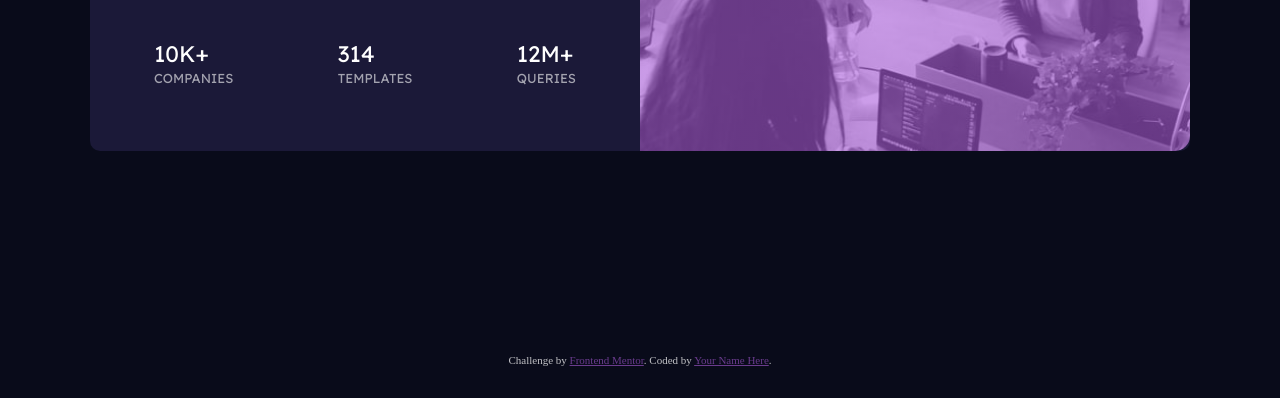
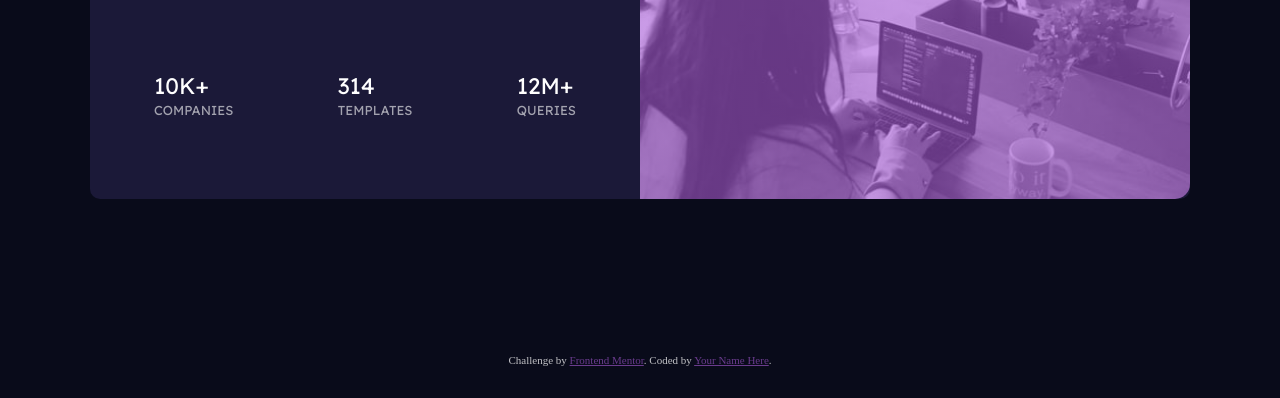
Before and after one commit to rabahmilano/stats-preview-card-component-main, a plain HTML site: page index.html in a window 1280 px wide. Shown: the part 402-800 px from the top of the page. Drawn offline with Linux system fonts and the light colour scheme.

Commit message:
Update style
padding(stats top-container)

```diff
--- a/styles.css
+++ b/styles.css
@@ -89,18 +89,19 @@ main {
         grid-column: 2;
         height: 100%;
         background: linear-gradient(var(--soft-violet), var(--soft-violet)), url(images/image-header-desktop.jpg);
-        background-size: 100%;
+        background-size: cover;
         background-repeat: no-repeat;
         border-radius: 0 15px 15px 0;
     }
     .bottom-container {
         grid-column: 1;
         grid-row: 1;
-        padding: 3rem 4rem;
+        padding: 5rem 4rem 4rem;
         text-align: left;
     }
     .stats {
         display: flex;
+        padding-top: 3rem;
         justify-content: space-between;
     }
 }
```
